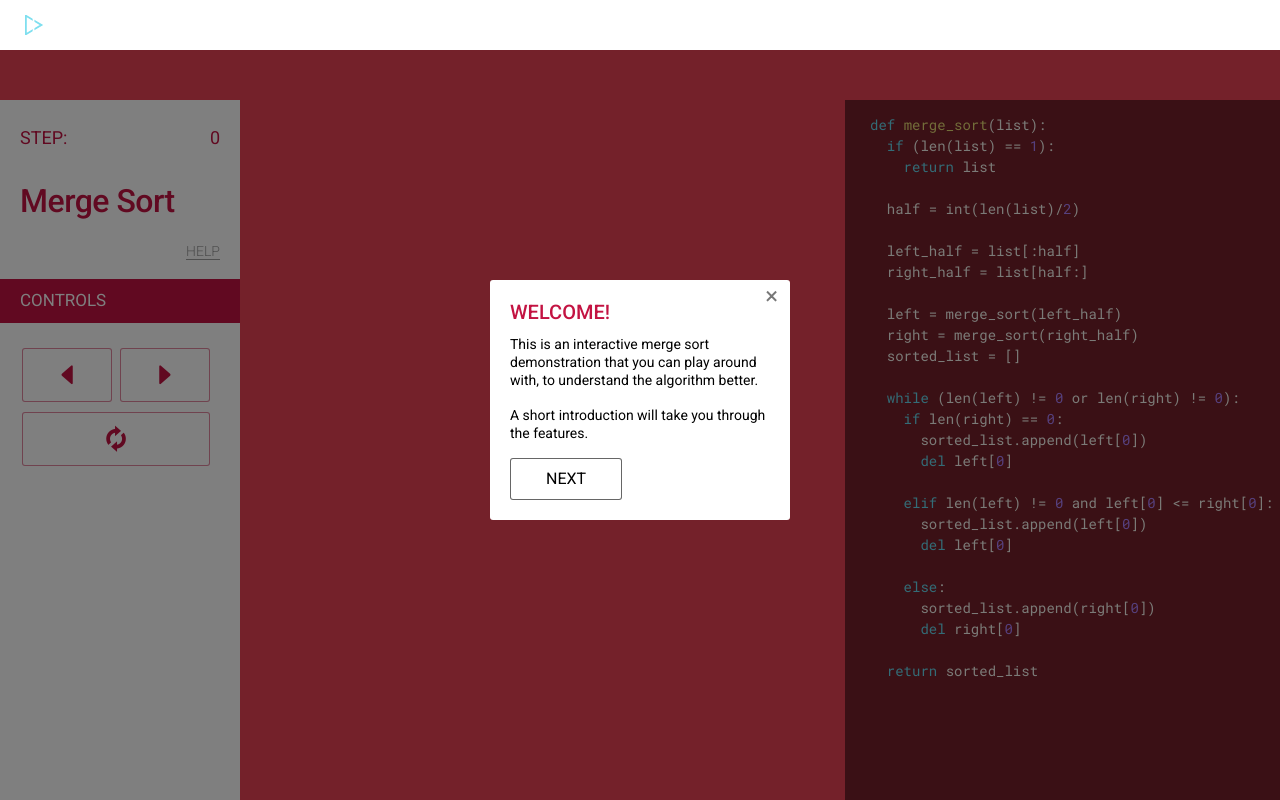
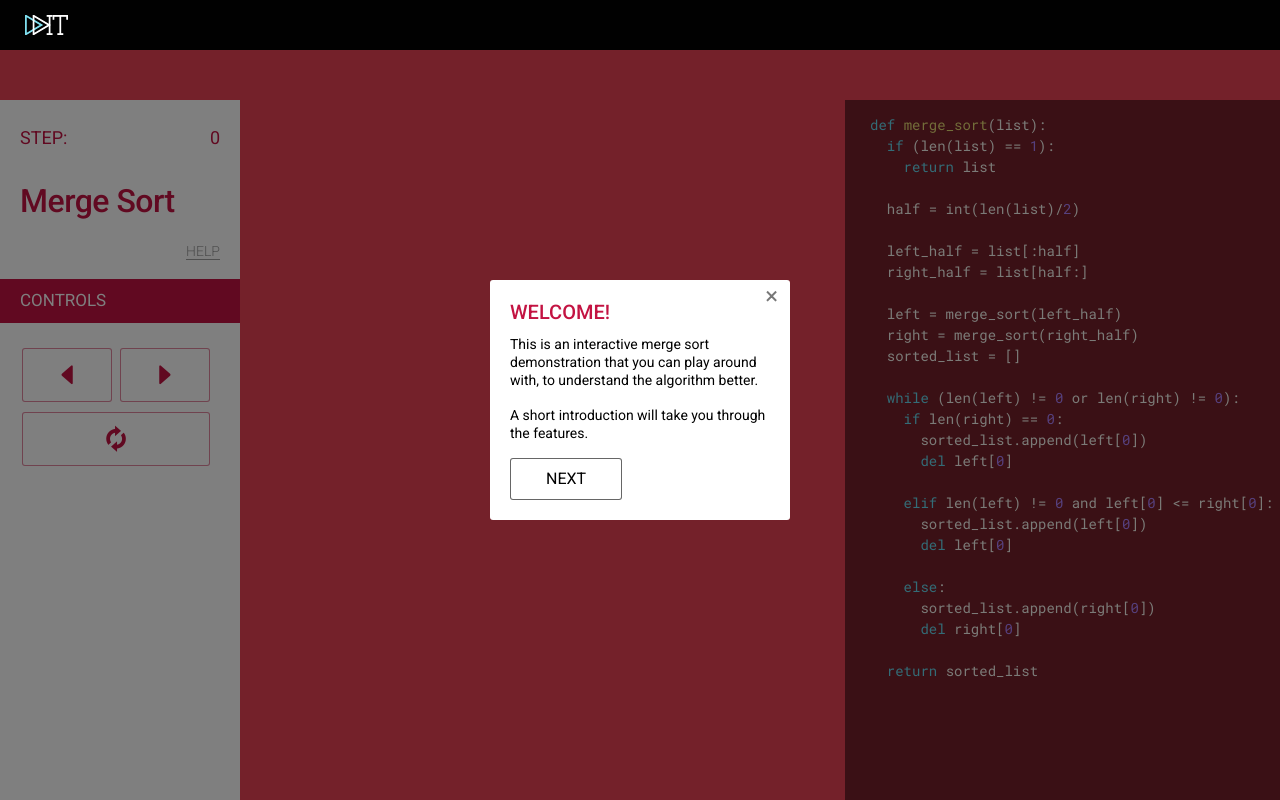
Before and after one commit to Jack-023/merge-sort, a plain HTML site: page index.html in a window 1280 px wide. Drawn offline with Linux system fonts and the light colour scheme; a script that the page names is missing; files whose address does not match are found by name.

Commit message:
Last push added a bug, fixed it, added new gif

```diff
--- a/index.html
+++ b/index.html
@@ -112,6 +112,7 @@
 		</li>
 		<li data-id="jr2" data-prev-text="&lsaquo;" data-text="Next" data-options="tip_location:right; nub_position:left;">
 			<h4>Controls &amp; Step Counter</h4>
+			<img src="img/JACK_01.gif">
 			<p>Here you can see the current step.</p>
 			<p>Below are the controls. You can step forward and back through the sort, and refresh to get a new list.</p>
 		</li>
--- a/sass/site/_interface.sass
+++ b/sass/site/_interface.sass
@@ -11,7 +11,7 @@
 	left: 0
 	width: 100%
 	padding: 0 25px
-	background: $light
+	background: $dark
 	color: $light
 	z-index: 9999
 
```
Also changed, not shown: app.css, img/JACK_01.gif (added).
